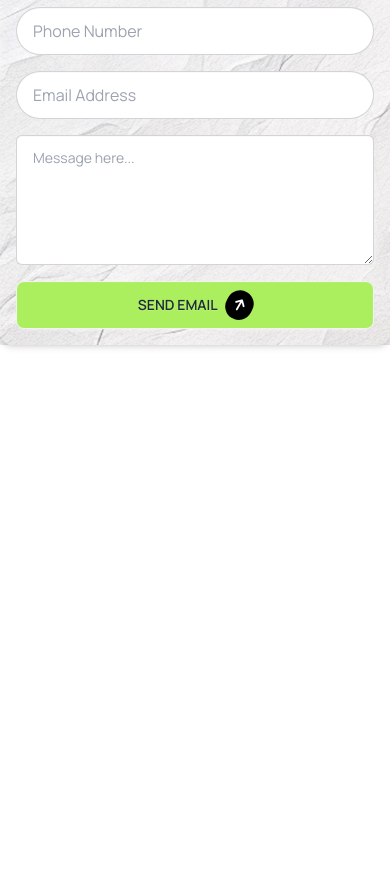
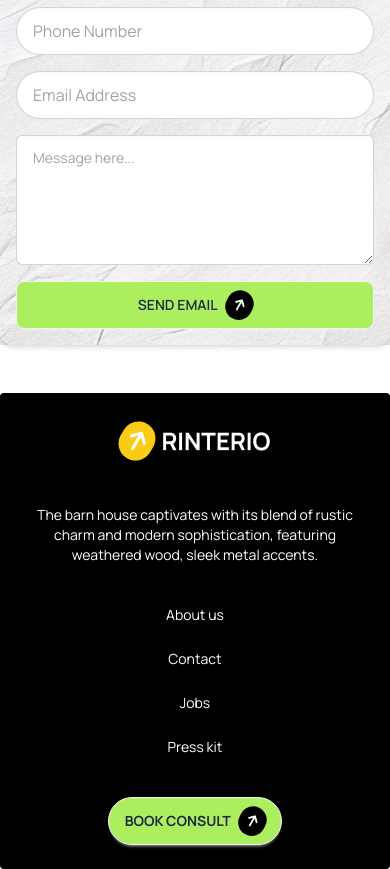
Before and after one commit to abu-tahir-sk/B10A3-versatile, a plain HTML site: page index.html in a window 390 px wide. Shown: the part 7501-8370 px from the top of the page. Before the commit the page ends 7894 px from the top, so only its background shows below. Drawn offline with nearby package versions, Linux system fonts and the light colour scheme.

Commit message:
footer change responsive

```diff
--- a/index.html
+++ b/index.html
@@ -448,18 +448,18 @@
 
     </main>
     <!-- footer -->
-    <footer class="footer footer-horizontal footer-center bg-black text-base-content rounded p-10 disply-none">
-      <h4 class="btn btn-ghost font-bold text-3xl text-white flex">
+    <footer class="footer footer-horizontal footer-center bg-black text-base-content rounded px-6 py-6 md:p-10">
+      <h4 class="btn btn-ghost font-bold text-2xl md:text-3xl text-white flex">
         <i class="fa-solid fa-arrow-up p-2 rotate-30 bg-yellow-400 rounded-full"></i>Rinterio</h4>
         <p class="text-white text-center">The barn house captivates with its blend of rustic charm and modern sophistication, featuring weathered wood, sleek metal accents.</p>
 
-      <nav class="grid grid-cols-1 md:grid-cols-4 gap-20 text-white">
+      <nav class="grid grid-cols-1 md:grid-cols-4 gap-6 md:gap-20 text-white">
         <a class="link link-hover">About us</a>
         <a class="link link-hover">Contact</a>
         <a class="link link-hover">Jobs</a>
         <a class="link link-hover">Press kit</a>
       </nav>
-       <div class="navbar gap-2">
+       <div class="navbar-center">
 
         <a class="btn font-bold bg-bg-btn rounded-full">Book Consult<i class="fa-solid fa-arrow-up p-2 rotate-30 bg-black rounded-full text-white"></i></a>
       </div>
```
